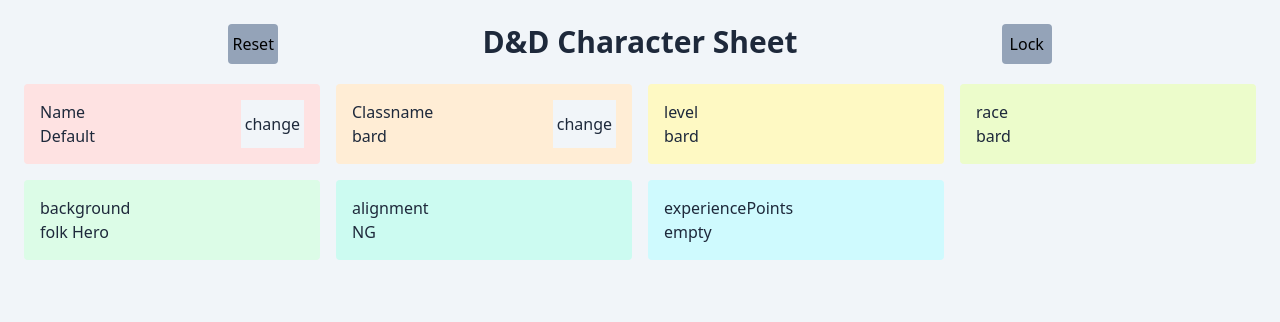
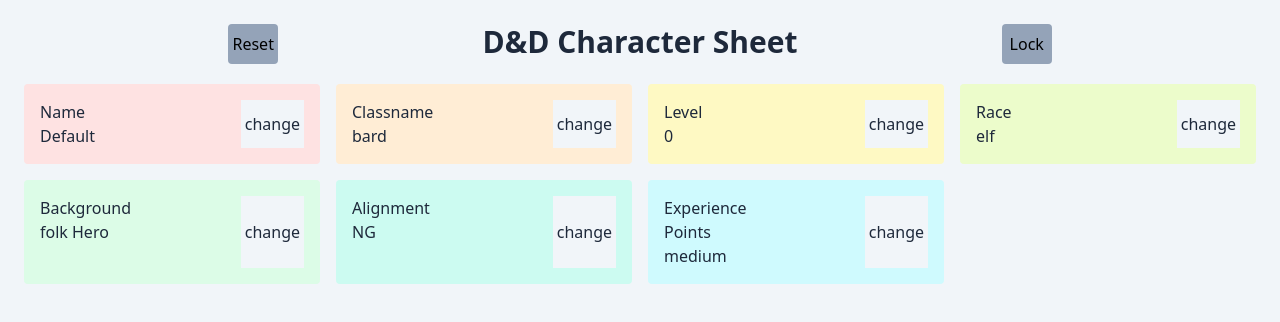
Before and after one commit to deadlykittensgs/DandDSimple, a React (Create React App) app: page / in a window 1280 px wide. Shown: the top 322 px of the page. Built offline with nearby package versions, Linux system fonts and the light colour scheme.

Commit message:
made all names uniform to test

```diff
--- a/src/App.jsx
+++ b/src/App.jsx
@@ -146,11 +146,46 @@
 
 
 
-        <div className="p-4 rounded bg-yellow-100"><p>level</p>{playerData.classType}</div>
-        <div className="p-4 rounded bg-lime-100"><p>race</p>{playerData.classType}</div>
-        <div className="p-4 rounded bg-green-100"><p>background</p>{playerData.background}</div>
-        <div className="p-4 rounded bg-teal-100"><p>alignment</p>{playerData.alignment}</div>
-        <div className="p-4 rounded bg-cyan-100"><p>experiencePoints</p>{"empty"}</div>
+<div className="flex p-4 rounded justify-between bg-yellow-100">
+  <div className="w-[50%]">
+    <p>Level</p>
+    <p>{playerData.lvl}</p>
+  </div>
+  <button onClick={() => togglePopup('lvl')} className="bg-slate-100 p-1">change</button>
+</div>
+
+<div className="flex p-4 rounded justify-between bg-lime-100">
+  <div className="w-[50%]">
+    <p>Race</p>
+    <p>{playerData.race}</p>
+  </div>
+  <button onClick={() => togglePopup('race')} className="bg-slate-100 p-1">change</button>
+</div>
+
+<div className="flex p-4 rounded justify-between bg-green-100">
+  <div className="w-[50%]">
+    <p>Background</p>
+    <p>{playerData.background}</p>
+  </div>
+  <button onClick={() => togglePopup('background')} className="bg-slate-100 p-1">change</button>
+</div>
+
+<div className="flex p-4 rounded justify-between bg-teal-100">
+  <div className="w-[50%]">
+    <p>Alignment</p>
+    <p>{playerData.alignment}</p>
+  </div>
+  <button onClick={() => togglePopup('alignment')} className="bg-slate-100 p-1">change</button>
+</div>
+
+<div className="flex p-4 rounded justify-between bg-cyan-100">
+  <div className="w-[50%]">
+    <p>Experience Points</p>
+    <p>{playerData.size}</p>
+  </div>
+  <button onClick={() => togglePopup('size')} className="bg-slate-100 p-1">change</button>
+</div>
+
 
         {/* <div className="p-4 rounded bg-sky-100"><p>strength</p>{strength}</div>
         <div className="p-4 rounded bg-blue-100"><p>dexterity</p>{dexterity}</div>
```
